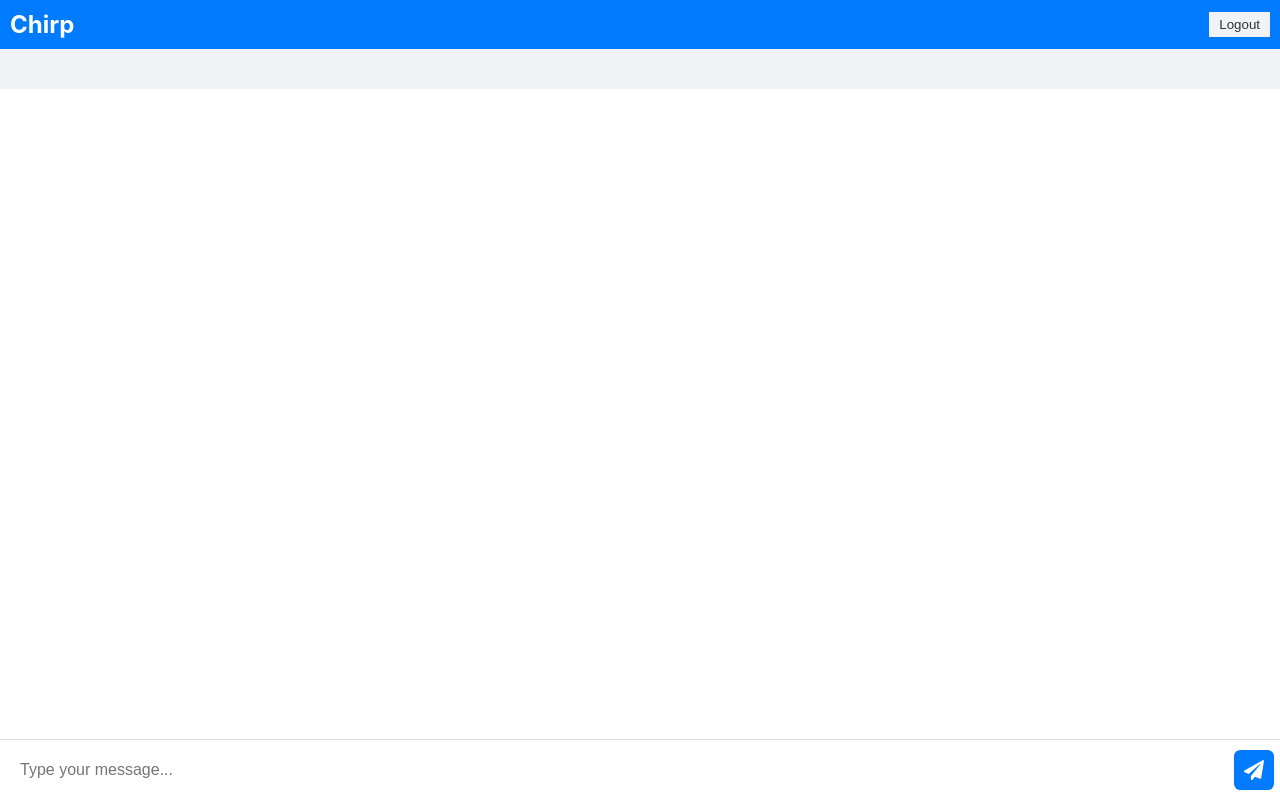
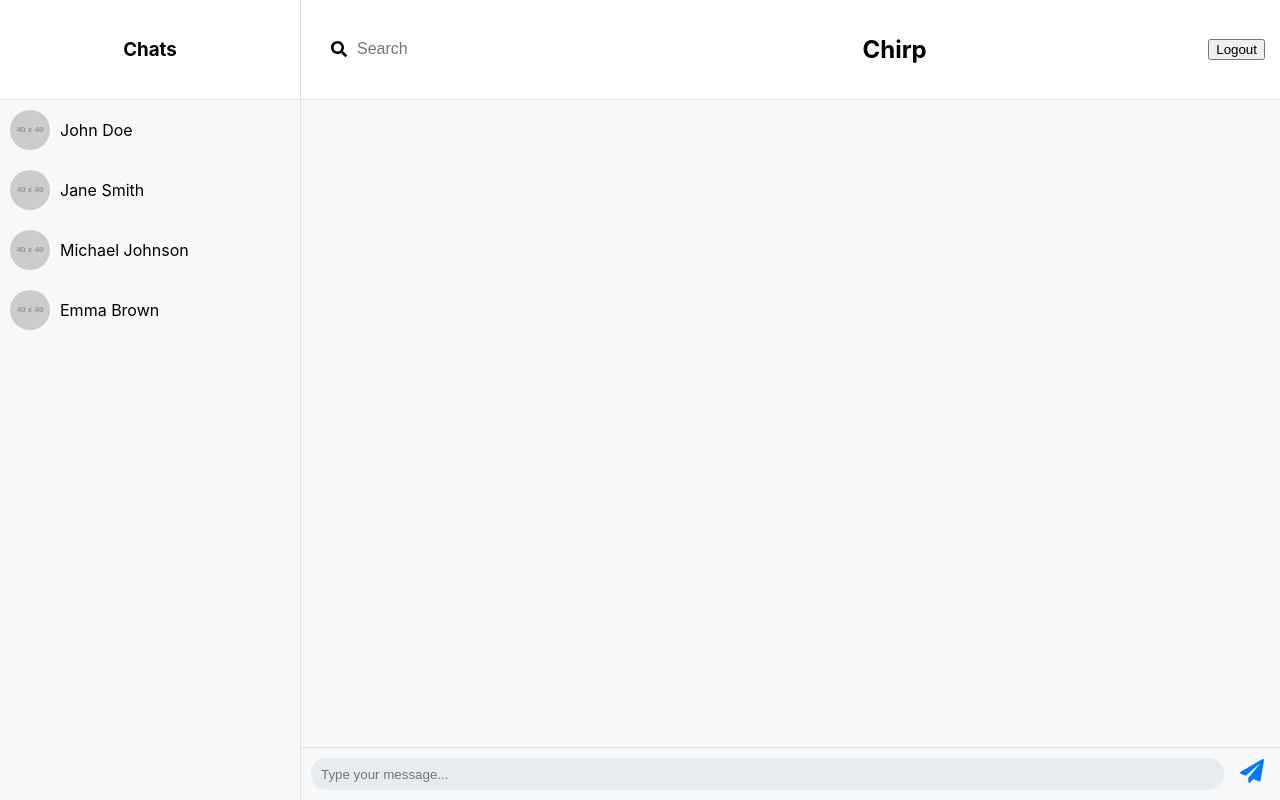
Before and after one commit to sarmadlibs/Hum, a React (Create React App) app: page / in a window 1280 px wide. Both pictures are taken after typing "name@example.com", "Sample123" into the empty fields and a click on the button "Login". Built offline with nearby package versions, Linux system fonts and the light colour scheme.

Commit message:
added side panel for listing contacts and refined chat bubbles + logout functionality

```diff
--- a/public/index.html
+++ b/public/index.html
@@ -9,7 +9,7 @@
       name="description"
       content="Instant Communication Platform Managed Through AWS"
     />
-    <title>Instant Communication Platform</title>
+    <title>Chirp</title>
   </head>
   <body>
     <noscript>You need to enable JavaScript to run this app.</noscript>
--- a/src/App.js
+++ b/src/App.js
@@ -2,8 +2,24 @@
 import "./App.css";
 import Chat from "./components/Chat";
 import Login from "./components/Login";
-import { BrowserRouter as Router, Route, Routes } from "react-router-dom";
+import {
+  BrowserRouter as Router,
+  Route,
+  Routes,
+  useNavigate,
+} from "react-router-dom";
 import { isAuthenticated, signIn, signOut } from "./utils/auth";
+
+const ChatWrapper = ({ user, onLogout }) => {
+  const navigate = useNavigate();
+
+  const handleLogout = () => {
+    onLogout();
+    navigate("/");
+  };
+
+  return <Chat user={user} onLogout={handleLogout} />;
+};
 
 function App() {
   const [user, setUser] = useState(null);
@@ -26,17 +42,17 @@
   };
 
   return (
-    <div className="App">
-      <Router>
+    <Router>
+      <div className="App">
         <Routes>
           <Route path="/" element={<Login onLogin={handleLogin} />} />
           <Route
             path="/chat"
-            element={<Chat user={user} onLogout={handleLogout} />}
+            element={<ChatWrapper user={user} onLogout={handleLogout} />}
           />
         </Routes>
-      </Router>
-    </div>
+      </div>
+    </Router>
   );
 }
 
--- a/src/components/Chat.js
+++ b/src/components/Chat.js
@@ -1,7 +1,8 @@
 import React, { useState } from "react";
 import "../styles/Chat.css";
+import SidePanel from "./SidePanel";
 import MessageBubble from "./MessageBubble";
-import { FaPaperPlane } from "react-icons/fa";
+import { FaPaperPlane, FaSearch } from "react-icons/fa";
 import { v4 as uuidv4 } from "uuid";
 
 function Chat({ user, onLogout }) {
@@ -21,7 +22,13 @@
 
   return (
     <div className="chat-container">
+      <SidePanel />
+      <div className="chat-main">
         <header className="chat-header">
+          <div className="chat-search">
+            <FaSearch />
+            <input type="text" placeholder="Search" className="search-input" />
+          </div>
           <h2>Chirp</h2>
           <button className="btn btn-primary" onClick={onLogout}>
             Logout
@@ -50,6 +57,7 @@
           </button>
         </form>
       </div>
+    </div>
   );
 }
 
--- /dev/null
+++ b/src/components/Contact.js
@@ -0,0 +1,13 @@
+import React from "react";
+import "../styles/Contact.css";
+
+function Contact({ name, profilePicture }) {
+  return (
+    <div className="contact">
+      <img src={profilePicture} alt={name} className="contact-image" />
+      <p className="contact-name">{name}</p>
+    </div>
+  );
+}
+
+export default Contact;
--- a/src/components/Login.js
+++ b/src/components/Login.js
@@ -12,6 +12,7 @@
   const handleLogin = (email, password) => {
     return signIn(email, password);
   };
+
   const handleSubmit = (e) => {
     e.preventDefault();
     handleLogin(email, password)
@@ -26,25 +27,44 @@
   };
 
   return (
-    <div className="Login">
+    <div className="login-container">
+      <div className="login-content">
         <h2>Login</h2>
+        {error && <div className="error-message">{error}</div>}
         <form onSubmit={handleSubmit}>
+          <div className="input-group">
+            <label className="loginLabel" htmlFor="email">
+              Email
+            </label>
             <input
+              className="loginInput"
+              id="email"
               type="email"
-          placeholder="Email"
+              placeholder="Enter your email"
               value={email}
               onChange={(e) => setEmail(e.target.value)}
               required
             />
+          </div>
+          <div className="input-group">
+            <label className="loginLabel" htmlFor="password">
+              Password
+            </label>
             <input
+              className="loginInput"
+              id="password"
               type="password"
-          placeholder="Password"
+              placeholder="Enter your password"
               value={password}
               onChange={(e) => setPassword(e.target.value)}
               required
             />
-        <button type="submit">Login</button>
+          </div>
+          <button className="loginButton" type="submit">
+            Login
+          </button>
         </form>
+      </div>
     </div>
   );
 };
--- a/src/components/MessageBubble.js
+++ b/src/components/MessageBubble.js
@@ -8,15 +8,14 @@
 
   const bubbleStyle = {
     alignSelf: isCurrentUser ? "flex-end" : "flex-start",
-    maxWidth: "35%",
+    maxWidth: "60%",
     wordBreak: "break-word",
     borderRadius: 16,
-    padding: 12,
-    marginBottom: 12,
+    marginBottom: 8,
     fontSize: 16,
-    opacity: isVisible ? 1 : 0, // set opacity based on visibility
-    transform: isVisible ? "translateY(0)" : "translateY(20px)", // set transform based on visibility
-    transition: "opacity 0.3s, transform 0.3s", // add transition
+    opacity: isVisible ? 1 : 0,
+    transform: isVisible ? "translateY(0)" : "translateY(20px)",
+    transition: "opacity 0.3s, transform 0.3s",
   };
 
   const bubbleClassName = isCurrentUser
@@ -24,7 +23,6 @@
     : "message-bubble incoming";
 
   useEffect(() => {
-    // set the message bubble to visible after it has mounted
     setIsVisible(true);
   }, []);
 
--- /dev/null
+++ b/src/components/SidePanel.js
@@ -0,0 +1,47 @@
+import React from "react";
+import "../styles/SidePanel.css";
+import Contact from "./Contact";
+
+function SidePanel() {
+  const dummyContacts = [
+    {
+      id: 1,
+      name: "John Doe",
+      profilePicture: "https://via.placeholder.com/40",
+    },
+    {
+      id: 2,
+      name: "Jane Smith",
+      profilePicture: "https://via.placeholder.com/40",
+    },
+    {
+      id: 3,
+      name: "Michael Johnson",
+      profilePicture: "https://via.placeholder.com/40",
+    },
+    {
+      id: 4,
+      name: "Emma Brown",
+      profilePicture: "https://via.placeholder.com/40",
+    },
+  ];
+
+  return (
+    <div className="side-panel">
+      <div className="side-panel-header">
+        <h3>Chats</h3>
+      </div>
+      <div className="side-panel-content">
+        {dummyContacts.map((contact) => (
+          <Contact
+            key={contact.id}
+            name={contact.name}
+            profilePicture={contact.profilePicture}
+          />
+        ))}
+      </div>
+    </div>
+  );
+}
+
+export default SidePanel;
--- a/src/styles/Chat.css
+++ b/src/styles/Chat.css
@@ -1,108 +1,76 @@
 .chat-container {
   display: flex;
+  height: 100vh;
+}
+
+.chat-main {
+  display: flex;
   flex-direction: column;
-  height: 100%;
+  flex-grow: 1;
+  background-color: #f8f9fa;
 }
 
 .chat-header {
   display: flex;
   justify-content: space-between;
   align-items: center;
-  padding: 10px;
-  background-color: #007bff;
-  color: #fff;
-}
-
-.chat-header h2 {
-  margin: 0;
-}
-
-.btn {
-  padding: 5px 10px;
-  background-color: #f0f2f5;
-  color: #333;
-  border: none;
-  cursor: pointer;
-}
-
-.btn:hover {
-  background-color: #e6e9ed;
+  padding: 15px;
+  background-color: #ffffff;
+  border-bottom: 1px solid #dee2e6;
 }
 
 .chat-messages {
   flex-grow: 1;
+  padding: 15px;
   overflow-y: auto;
-  padding: 20px;
-  background-color: #f0f2f5;
-}
-
-.chat-messages::-webkit-scrollbar {
-  width: 10px;
-}
-
-.chat-messages::-webkit-scrollbar-thumb {
-  background-color: #ccc;
-}
-
-.message {
-  margin-bottom: 10px;
-}
-
-.message .meta {
-  font-size: 0.8rem;
-  margin-bottom: 5px;
-  color: #888;
-}
-
-.message .meta span {
-  margin-left: 5px;
-}
-
-.message .text {
-  font-size: 1rem;
-  margin: 0;
+  display: flex;
+  flex-direction: column;
 }
 
 .chat-form {
   display: flex;
-  align-items: center;
+  border-top: 1px solid #dee2e6;
   padding: 10px;
-  background-color: #fff;
-  border-top: 1px solid #ddd;
-  position: fixed;
-  bottom: 0;
-  left: 0;
-  width: 100%;
-  z-index: 1;
 }
 
 .chat-input {
   flex-grow: 1;
-  padding: 10px;
-  font-size: 16px;
   border: none;
+  padding: 5px 10px;
+  border-radius: 15px;
+  background-color: #e9ecef;
+  outline: none;
 }
 
 .chat-send-btn {
+  background-color: transparent;
+  border: none;
+  color: #007bff;
+  font-size: 1.5rem;
+  margin-left: 10px;
+  cursor: pointer;
+  outline: none;
+}
+
+.chat-search {
   display: flex;
   align-items: center;
-  justify-content: center;
-  padding: 10px;
-  font-size: 16px;
-  background-color: #007bff;
-  color: #fff;
-  border: none;
-  cursor: pointer;
-  margin-right: 1rem;
-  border-radius: 0.4rem;
-  transition: ease-in-out 0.2s;
+  padding: 0 15px;
+  gap: 8px;
 }
 
-.chat-send-btn:hover {
-  background-color: #0056b3;
+.search-input {
+  border: none;
+  outline: none;
+  background-color: transparent;
+  font-size: 16px;
 }
 
-.chat-send-btn svg {
-  width: 20px;
-  height: 20px;
+.chat-header {
+  display: flex;
+  justify-content: space-between;
+  align-items: center;
+  padding: 15px;
+  background-color: #ffffff;
+  border-bottom: 1px solid #dee2e6;
 }
--- /dev/null
+++ b/src/styles/Contact.css
@@ -0,0 +1,22 @@
+.contact {
+  display: flex;
+  align-items: center;
+  padding: 10px;
+  cursor: pointer;
+}
+
+.contact:hover {
+  background-color: #f0f2f5;
+}
+
+.contact-image {
+  width: 40px;
+  height: 40px;
+  border-radius: 50%;
+  margin-right: 10px;
+}
+
+.contact-name {
+  margin: 0;
+  font-size: 16px;
+}
--- a/src/styles/Login.css
+++ b/src/styles/Login.css
@@ -1,32 +1,58 @@
-.Login {
+.login-container {
   display: flex;
-  flex-direction: column;
   align-items: center;
   justify-content: center;
   min-height: 100vh;
   background-color: #f0f2f5;
 }
 
-.Login h2 {
-  margin-bottom: 20px;
-}
-
-.Login form {
+.login-content {
   display: flex;
   flex-direction: column;
   align-items: center;
-  gap: 10px;
+  padding: 20px;
+  background-color: #fff;
+  border-radius: 10px;
+  box-shadow: 0px 2px 4px rgba(0, 0, 0, 0.2);
+  width: 75%;
+  max-width: 500px;
+  height: 300px;
 }
 
-.Login input {
-  border-radius: 0.3rem;
+.login-content h2 {
+  margin-bottom: 20px;
+  color: #007bff;
+}
+
+.error-message {
+  color: #dc3545;
+  margin-bottom: 10px;
+  text-align: center;
+}
+
+.input-group {
+  display: flex;
+  flex-direction: column;
+  margin-bottom: 20px;
   width: 100%;
   max-width: 300px;
+}
+
+.loginLabel {
+  margin-bottom: 5px;
+  font-weight: bold;
+}
+
+.loginInput {
+  border-radius: 5px;
   padding: 10px;
   font-size: 16px;
+  border: none;
+  background-color: #f0f2f5;
+  margin-bottom: 10px;
 }
 
-.Login button {
+.loginButton {
   width: 100%;
   max-width: 300px;
   padding: 10px;
@@ -35,9 +61,9 @@
   color: #fff;
   border: none;
   cursor: pointer;
-  border-radius: 0.2rem;
+  border-radius: 5px;
 }
 
-.Login button:hover {
+.loginButton:hover {
   background-color: #0056b3;
 }
--- a/src/styles/MessageBubble.css
+++ b/src/styles/MessageBubble.css
@@ -1,9 +1,9 @@
 .message-bubble {
   display: flex;
-  flex-direction: column;
+  flex-direction: row;
   max-width: 70%;
   margin: 10px;
-  padding: 10px;
+  padding: 0px 10px;
   border-radius: 10px;
   box-shadow: 0px 2px 4px rgba(0, 0, 0, 0.2);
 }
--- /dev/null
+++ b/src/styles/SidePanel.css
@@ -0,0 +1,18 @@
+.side-panel {
+  width: 300px;
+  height: 100%;
+  background-color: #f8f9fa;
+  border-right: 1px solid #dee2e6;
+  display: flex;
+  flex-direction: column;
+}
+
+.side-panel-header {
+  padding: 19.5px;
+  border-bottom: 1px solid #dee2e6;
+  background-color: #ffffff;
+}
+.side-panel-content {
+  flex-grow: 1;
+  overflow-y: auto;
+}
```
Lines whose indentation alone changed are shown as unchanged.
